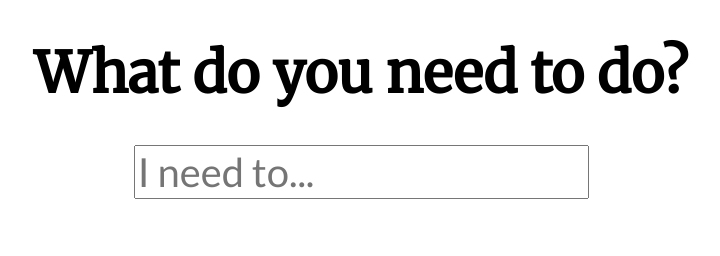
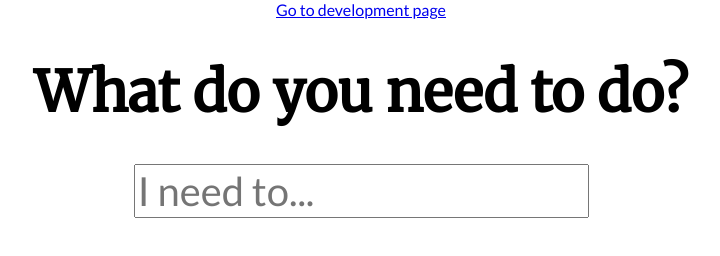
Before and after one commit to Program4Fun/Minido, a website: page public/index.html in a window 1280 px wide. Shown: the whole page, without its empty margins (279-999 px from the left). Drawn offline with Linux system fonts and the light colour scheme.

Commit message:
Added link to development page.

```diff
--- a/public/index.html
+++ b/public/index.html
@@ -14,6 +14,7 @@
     <link rel="stylesheet" href="css/index.css">
 </head>
 <body>
+    <a href="//dev.yishai.ml">Go to development page</a>
     <h1 id="taskHeader">What do you need to do?</h1>
     <input type="text" id="taskInput" placeholder="I need to...">
     <ul id="taskList"></ul>
```
